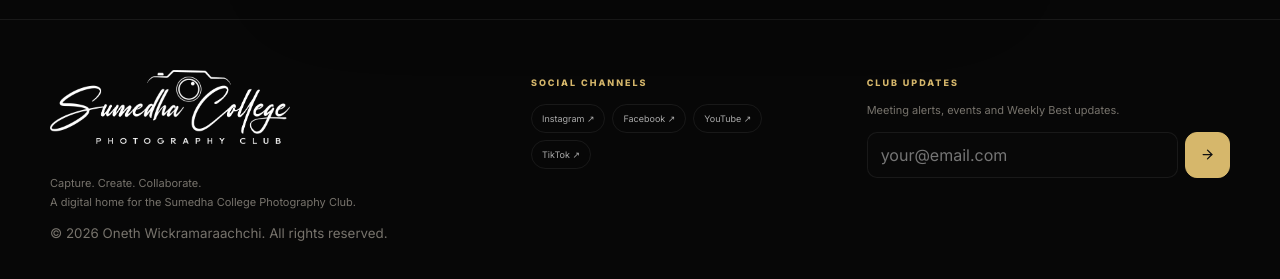
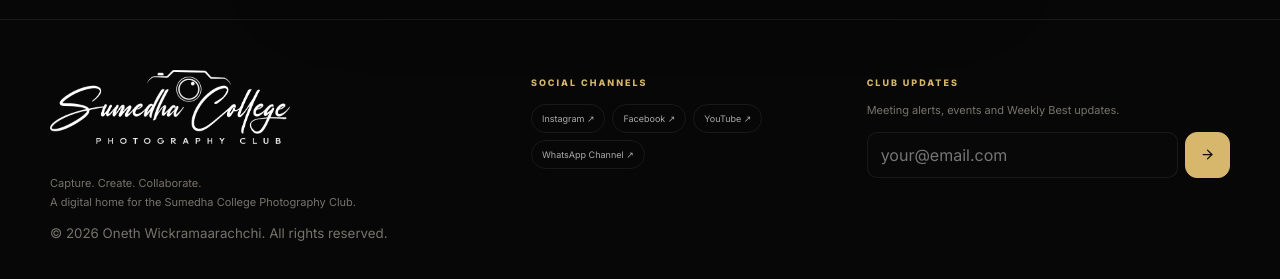
Before and after one commit to Oneth-cell/Sumedha-College-Photography-Club, a Next.js app: page /verify in a window 1280 px wide. Shown: the part 781-1060 px from the top of the page. Built offline with nearby package versions, Linux system fonts and the light colour scheme; no server answers.

Commit message:
Update footer social channels

```diff
--- a/components/Footer.tsx
+++ b/components/Footer.tsx
@@ -1,10 +1,132 @@
 'use client';
-import {useEffect,useState} from 'react';
-import {ArrowRight} from 'lucide-react';
-export default function Footer(){const [email,setEmail]=useState('');const [msg,setMsg]=useState('');const [settings,setSettings]=useState<any>({});useEffect(()=>{fetch('/api/settings/public').then(r=>r.json()).then(setSettings).catch(()=>{})},[]);
- async function submit(e:React.FormEvent){e.preventDefault();const r=await fetch('/api/subscribe',{method:'POST',headers:{'Content-Type':'application/json'},body:JSON.stringify({email})});const d=await r.json();setMsg(r.ok?'Subscribed ✓':d.error||'Could not subscribe');if(r.ok)setEmail('')}
- return <footer className="site-footer"><div className="container footer-grid">
-  <div><img src="/logo-white.png" className="footer-logo" alt="Sumedha College Photography Club"/><p>Capture. Create. Collaborate.<br/>A digital home for the Sumedha College Photography Club.</p><small>{settings.copyright_text||"© 2026 Oneth Wickramaraachchi. All rights reserved."}</small></div>
-  <div><span className="kicker">Social channels</span><div className="social-grid"><a className="social-pill" href={settings.instagram_url||"https://instagram.com/"} target="_blank">Instagram ↗</a><a className="social-pill" href={settings.facebook_url||"https://facebook.com/"} target="_blank">Facebook ↗</a><a className="social-pill" href={settings.youtube_url||"https://youtube.com/"} target="_blank">YouTube ↗</a><a className="social-pill" href={settings.tiktok_url||"https://tiktok.com/"} target="_blank">TikTok ↗</a></div></div>
-  <div><span className="kicker">Club updates</span><p>Meeting alerts, events and Weekly Best updates.</p><form className="email-box" onSubmit={submit}><input className="input" type="email" required placeholder="your@email.com" value={email} onChange={e=>setEmail(e.target.value)}/><button className="btn primary" type="submit"><ArrowRight size={15}/></button></form>{msg&&<small>{msg}</small>}</div>
- </div></footer>}
+
+import { useEffect, useState } from 'react';
+import { ArrowRight } from 'lucide-react';
+
+export default function Footer() {
+  const [email, setEmail] = useState('');
+  const [msg, setMsg] = useState('');
+  const [settings, setSettings] = useState<any>({});
+
+  const whatsappUrl =
+    'https://whatsapp.com/channel/0029Vb95lv890x2ti5h2yr0E';
+
+  useEffect(() => {
+    fetch('/api/settings/public')
+      .then((r) => r.json())
+      .then(setSettings)
+      .catch(() => {});
+  }, []);
+
+  async function submit(e: React.FormEvent) {
+    e.preventDefault();
+
+    try {
+      const r = await fetch('/api/subscribe', {
+        method: 'POST',
+        headers: { 'Content-Type': 'application/json' },
+        body: JSON.stringify({ email }),
+      });
+
+      const d = await r.json();
+
+      setMsg(
+        r.ok ? 'Subscribed ✓' : d.error || 'Could not subscribe'
+      );
+
+      if (r.ok) setEmail('');
+    } catch {
+      setMsg('Could not subscribe. Please try again.');
+    }
+  }
+
+  return (
+    <footer className="site-footer">
+      <div className="container footer-grid">
+        <div>
+          <img
+            src="/logo-white.png"
+            className="footer-logo"
+            alt="Sumedha College Photography Club"
+          />
+
+          <p>
+            Capture. Create. Collaborate.
+            <br />
+            A digital home for the Sumedha College Photography Club.
+          </p>
+
+          <small>
+            {settings.copyright_text ||
+              '© 2026 Oneth Wickramaarachchi. All rights reserved.'}
+          </small>
+        </div>
+
+        <div>
+          <span className="kicker">Social channels</span>
+
+          <div className="social-grid">
+            <a
+              className="social-pill"
+              href={settings.instagram_url || 'https://instagram.com/'}
+              target="_blank"
+              rel="noopener noreferrer"
+            >
+              Instagram ↗
+            </a>
+
+            <a
+              className="social-pill"
+              href={settings.facebook_url || 'https://facebook.com/'}
+              target="_blank"
+              rel="noopener noreferrer"
+            >
+              Facebook ↗
+            </a>
+
+            <a
+              className="social-pill"
+              href={settings.youtube_url || 'https://youtube.com/'}
+              target="_blank"
+              rel="noopener noreferrer"
+            >
+              YouTube ↗
+            </a>
+
+            <a
+              className="social-pill"
+              href={settings.whatsapp_url || whatsappUrl}
+              target="_blank"
+              rel="noopener noreferrer"
+            >
+              WhatsApp Channel ↗
+            </a>
+          </div>
+        </div>
+
+        <div>
+          <span className="kicker">Club updates</span>
+
+          <p>Meeting alerts, events and Weekly Best updates.</p>
+
+          <form className="email-box" onSubmit={submit}>
+            <input
+              className="input"
+              type="email"
+              required
+              placeholder="your@email.com"
+              value={email}
+              onChange={(e) => setEmail(e.target.value)}
+            />
+
+            <button className="btn primary" type="submit">
+              <ArrowRight size={15} />
+            </button>
+          </form>
+
+          {msg && <small>{msg}</small>}
+        </div>
+      </div>
+    </footer>
+  );
+}
```
